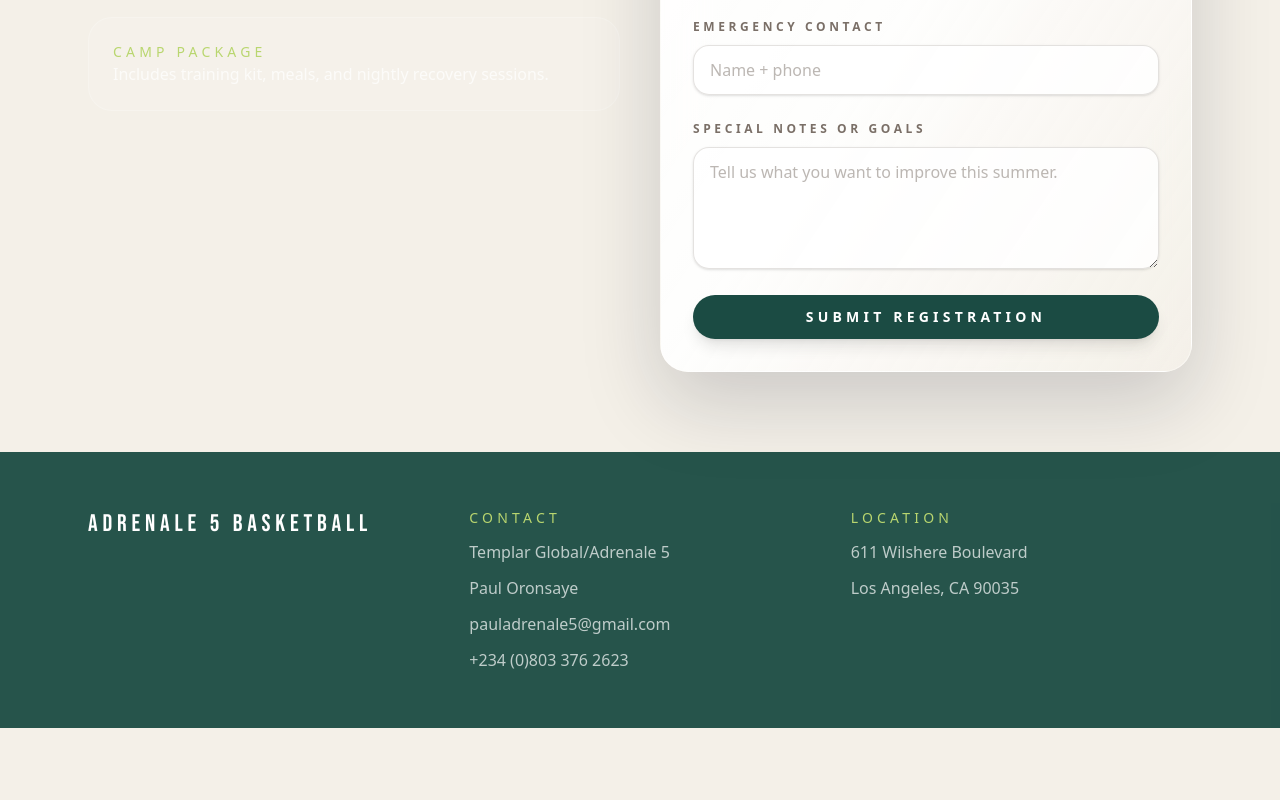
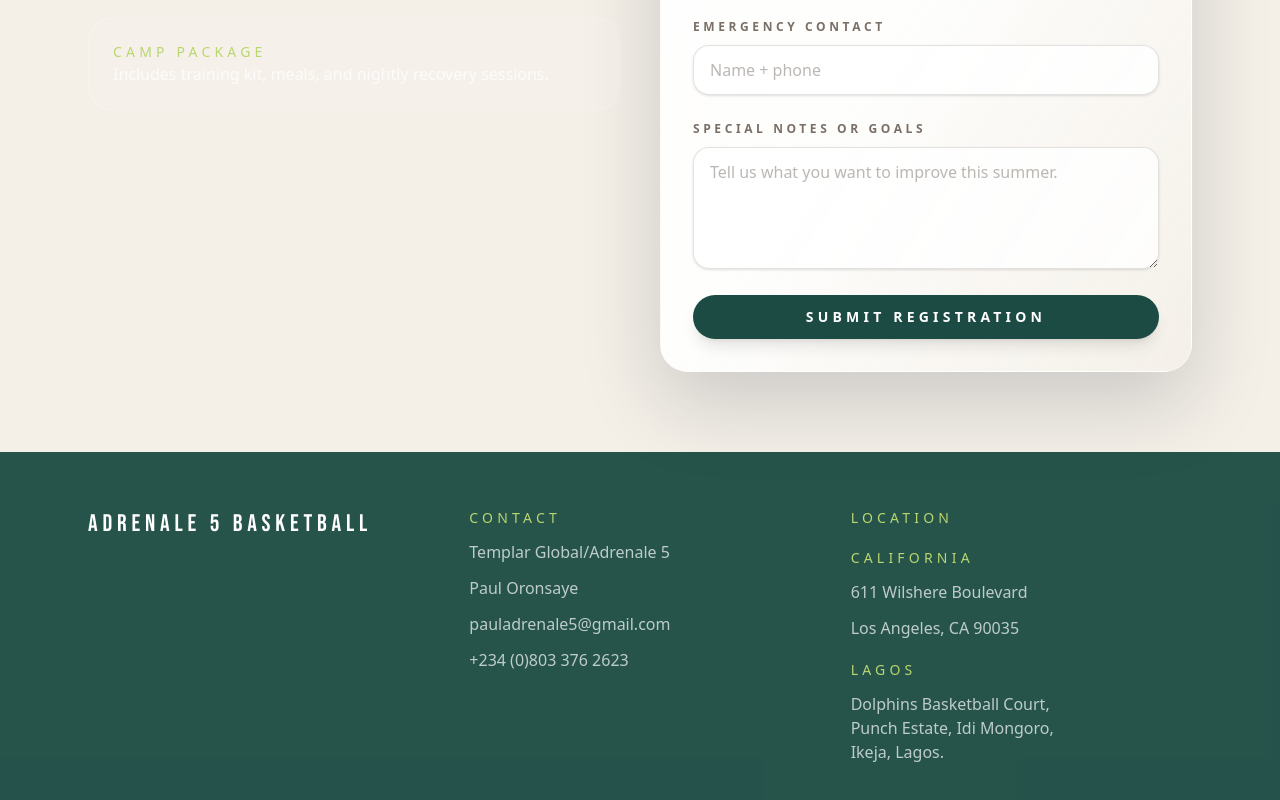
Before and after one commit to DannyS641/Adrenale5-Basketball-Summer-Camp, a Next.js app: page / in a window 1280 px wide. Shown: the part 5340-6140 px from the top of the page. Before the commit the page ends 6068 px from the top, so only its background shows below. Built offline with nearby package versions, Linux system fonts and the light colour scheme.

Commit message:
fix: add camp location details for California and Lagos

```diff
--- a/src/app/page.tsx
+++ b/src/app/page.tsx
@@ -635,8 +635,21 @@ export default function Home() {
             <p className="text-sm uppercase tracking-[0.3em] text-citrus">
               Location
             </p>
+            <p className="pt-2 text-sm uppercase tracking-[0.3em] text-citrus">
+              California
+            </p>
             <p className="text-white/70">611 Wilshere Boulevard</p>
             <p className="text-white/70">Los Angeles, CA 90035</p>
+            <p className="pt-2 text-sm uppercase tracking-[0.3em] text-citrus">
+              Lagos
+            </p>
+            <p className="text-white/70">
+              Dolphins Basketball Court,
+              <br />
+              Punch Estate, Idi Mongoro,
+              <br />
+              Ikeja, Lagos.
+            </p>
           </div>
         </div>
       </footer>
```
